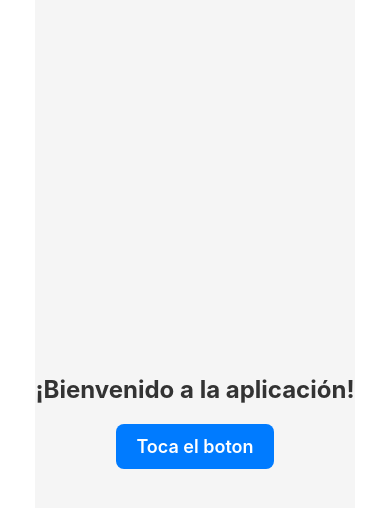
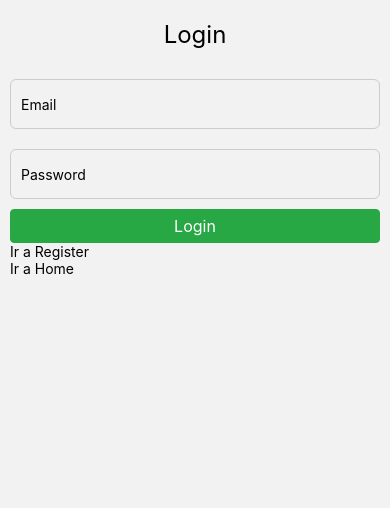
Before and after one commit to bautistagm/proyectoIntegradorNativeProgIII, a React Native app: screen /Login in a window 390 px wide. Shown: the top 508 px of the page. Built offline with nearby package versions, Linux system fonts and the light colour scheme.

Commit message:
login y home WIP

```diff
--- a/App.js
+++ b/App.js
@@ -1,12 +1,39 @@
 import React from 'react';
 import { View, Text, StyleSheet } from 'react-native';
+import { createNativeStackNavigator } from '@react-navigation/native-stack';
+import { NavigationContainer } from '@react-navigation/native';
+import { createBottomTabNavigator } from '@react-navigation/bottom-tabs';
+
+
+
+//aca importamos componentes y screens
 import Home from './src/screens/Home';
+import Login from './src/screens/Login';
+
+
+
+
+
+const Stack = createNativeStackNavigator();
+const Tab = createBottomTabNavigator();
+
 
 export default function App() {
   return (
-    <View style={styles.container}>
-      <Home />
-    </View>
+    <NavigationContainer>
+      <Stack.Navigator>
+        <Stack.Screen
+          name="Login"
+          component={Login}
+          options={{ headerShown: false }}
+        />
+        <Stack.Screen
+          name="Home"
+          component={Home}
+          options={{ headerShown: false }}
+        />
+      </Stack.Navigator>
+    </NavigationContainer>
   );
 }
 
--- a/src/firebase/config.js
+++ b/src/firebase/config.js
@@ -14,6 +14,6 @@ const firebaseConfig = {
 
 //const app = initializeApp(firebaseConfig);
 
-export const auth = getAuth(app);
+//export const auth = getAuth(app);
 export const storage = getStorage(app);
 export const db = getFirestore(app);
--- a/src/screens/Home.js
+++ b/src/screens/Home.js
@@ -1,17 +1,30 @@
-import React from 'react';
-import { View, Text, TouchableOpacity, StyleSheet } from 'react-native'; // Usamos react-native en vez de react-native-web
+import React, { Component } from 'react';
+import { View, Text, TouchableOpacity, StyleSheet } from 'react-native';
 
-export default function Home() {
+
+
+
+
+
+
+
+
+export default class Home extends Component {
+
+  render(){
   return (
     <View style={styles.container}>
       <Text style={styles.title}>¡Bienvenido a la aplicación!</Text>
 
-      <TouchableOpacity style={styles.button} onPress={() => alert('Botón presionado')}>
-        <Text style={styles.buttonText}>Toca el boton</Text>
+      <TouchableOpacity style={styles.button} onPress={() => this.props.navigation.navigate('Login')}>
+        <Text style={styles.buttonText}>Ir a login</Text>
       </TouchableOpacity>
     </View>
   );
 }
+}
+
+
 
 const styles = StyleSheet.create({
   container: {
--- a/src/screens/Login.js
+++ b/src/screens/Login.js
@@ -1,6 +1,6 @@
 import React, { Component } from 'react';
 import { View, Text, TouchableOpacity, TextInput, StyleSheet } from 'react-native';
-import {auth} from '../firebase/config'
+//import {auth} from '../firebase/config'
 
 export default class Login extends Component {
   constructor(props) {
@@ -16,13 +16,13 @@ export default class Login extends Component {
   onSubmit = () => {
     console.log("Email: ", this.state.email)
     console.log("Password: ", this.state.password)
-    auth.signInWithEmailAndPassword(this.state.email, this.state.password)
+    //auth.signInWithEmailAndPassword(this.state.email, this.state.password)
     .then(response => {this.setState({logedIn: true})})
     .catch(error => {this.setState({error:"Fallo el login"})})
   }
 
   componentDidMount(){
-    auth.onAuthStateChanged(user=> console.log('El usuario es',user))
+   // auth.onAuthStateChanged(user=> console.log('El usuario es',user))
   }
 
   render() {
```
